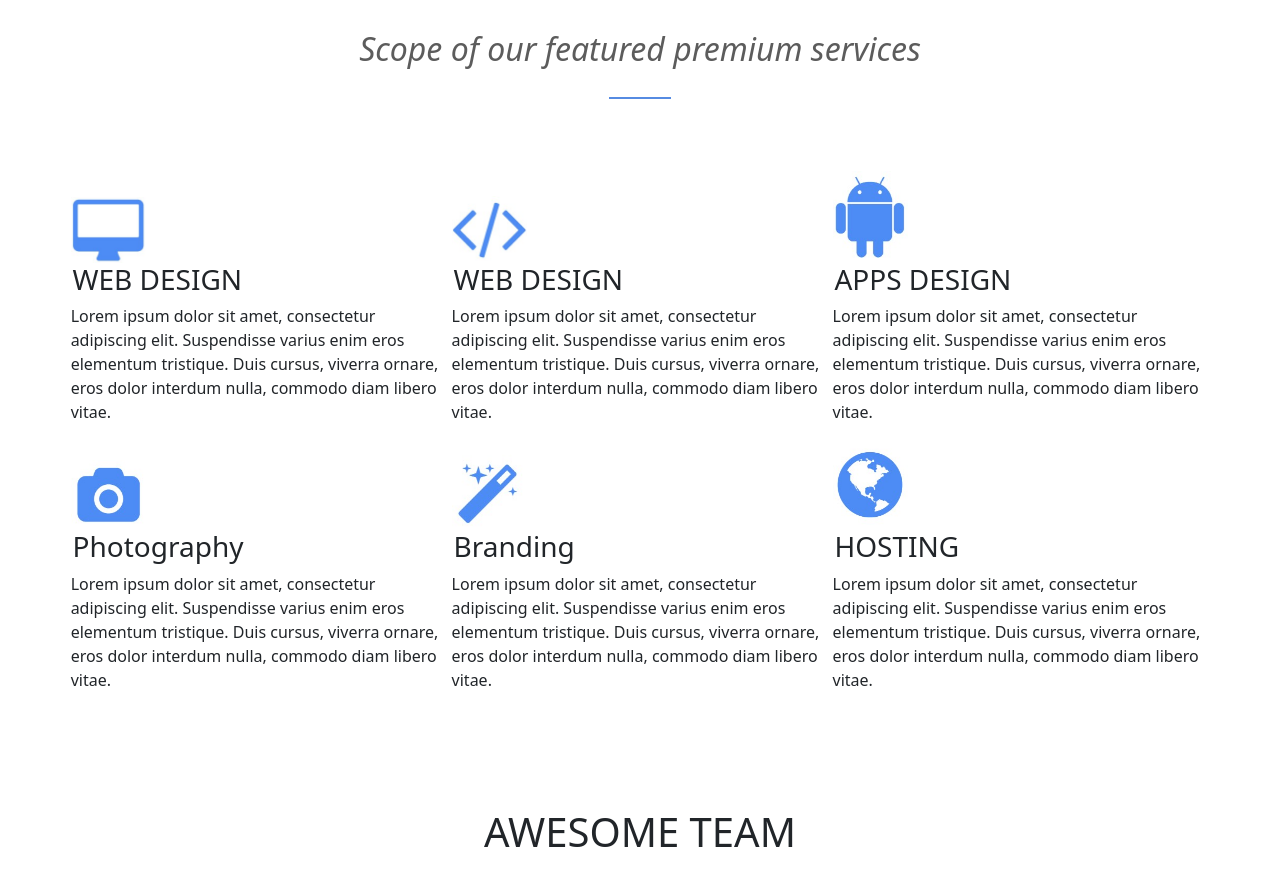
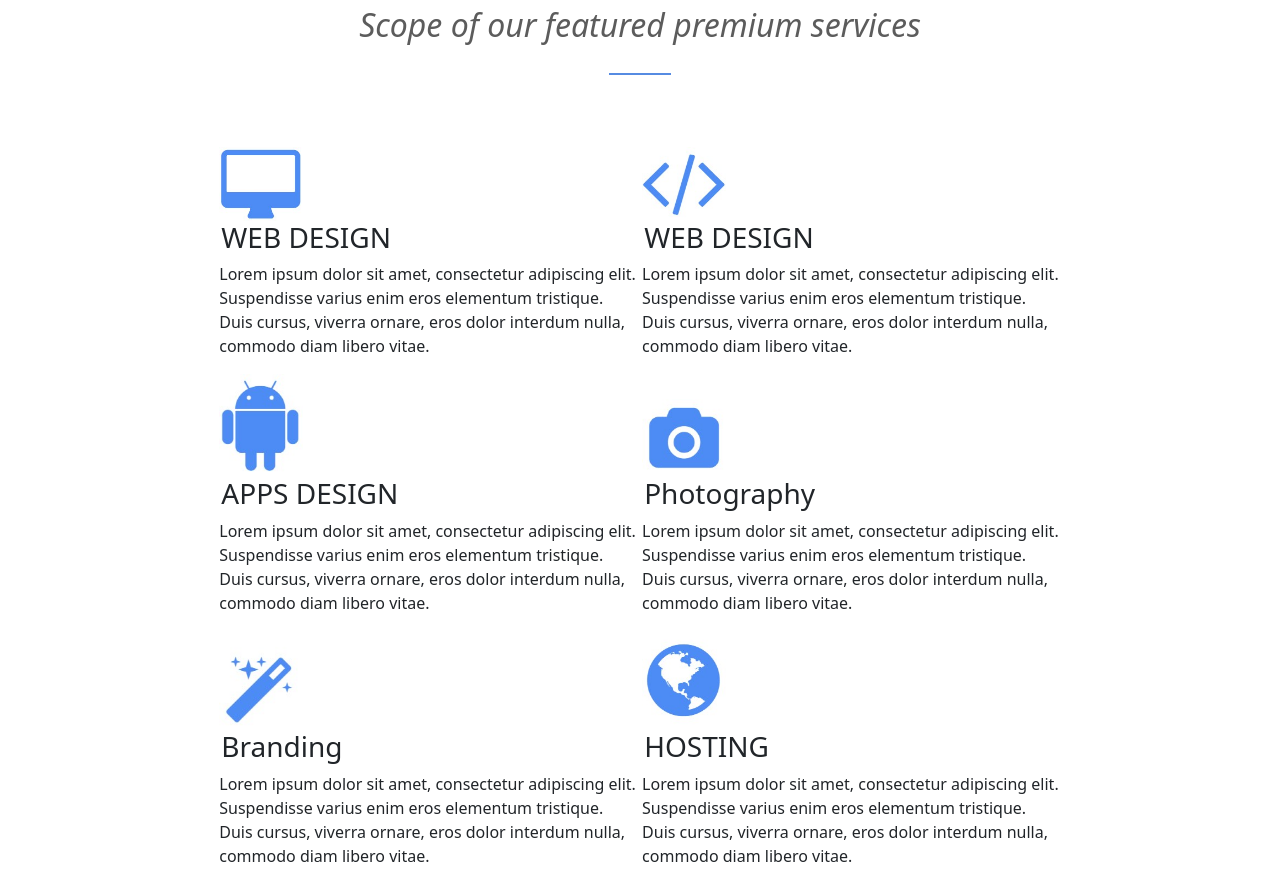
Before and after one commit to austinemble/Krunch-Clone, a plain HTML site: page index.html in a window 1280 px wide. Shown: the part 3376-4263 px from the top of the page. Drawn offline with nearby package versions, Linux system fonts and the light colour scheme; files whose address does not match are found by name.

Commit message:
Update index.html

```diff
--- a/index.html
+++ b/index.html
@@ -1,6 +1,5 @@
 <!DOCTYPE html>
 <html lang="en">
-Permissions-Policy: interest-cohort=()
 <head>
     <meta charset="UTF-8">
     <title>Krunch Clone</title>
@@ -169,7 +168,8 @@ Permissions-Policy: interest-cohort=()
         <br><br>
         <div class="blue-hr"></div>
         <br><br><br>
-        <div class="serviceItems">
+        <div class="row"></div>
+        <div class="serviceItems col-sm-1 col-md-6 col-lg-4">
             <img class="serviceItemPics" src="Images/macPic.jpg" alt="Web Design">
             <br>
             <h3>WEB DESIGN</h3>
@@ -178,7 +178,7 @@ Permissions-Policy: interest-cohort=()
                 eros dolor interdum nulla, commodo diam libero vitae.
             </p>
         </div>
-        <div class="serviceItems">
+        <div class="serviceItems col-sm-1 col-md-6 col-lg-4">
             <img class="serviceItemPics" src="Images/codePic.jpg" alt="Web Design">
             <br>
             <h3>WEB DESIGN</h3>
@@ -187,7 +187,7 @@ Permissions-Policy: interest-cohort=()
                 eros dolor interdum nulla, commodo diam libero vitae.
             </p>
         </div>
-        <div class="serviceItems">
+        <div class="serviceItems col-sm-1 col-md-6 col-lg-4">
             <img class="serviceItemPics" src="Images/androidPic.jpg" alt="Apps Design">
             <br>
             <h3>APPS DESIGN</h3>
@@ -196,7 +196,7 @@ Permissions-Policy: interest-cohort=()
                 eros dolor interdum nulla, commodo diam libero vitae.
             </p>
         </div>
-        <div class="serviceItems">
+        <div class="serviceItems col-sm-1 col-md-6 col-lg-4">
             <img class="serviceItemPics" src="Images/cameraPic.jpg" alt="Photography">
             <br>
             <h3>Photography</h3>
@@ -205,7 +205,7 @@ Permissions-Policy: interest-cohort=()
                 eros dolor interdum nulla, commodo diam libero vitae.
             </p>
         </div>
-        <div class="serviceItems">
+        <div class="serviceItems col-sm-1 col-md-6 col-lg-4">
             <img class="serviceItemPics" src="Images/wandPic.jpg" alt="Branding">
             <br>
             <h3>Branding</h3>
@@ -214,7 +214,7 @@ Permissions-Policy: interest-cohort=()
                 eros dolor interdum nulla, commodo diam libero vitae.
             </p>
         </div>
-        <div class="serviceItems">
+        <div class="serviceItems col-sm-1 col-md-6 col-lg-4">
             <img class="serviceItemPics" src="Images/globePic.jpg" alt="Hosting">
             <br>
             <h3>HOSTING</h3>
@@ -223,6 +223,8 @@ Permissions-Policy: interest-cohort=()
                 eros dolor interdum nulla, commodo diam libero vitae.
             </p>
         </div>
+        </div>
+
 
 
 
```
